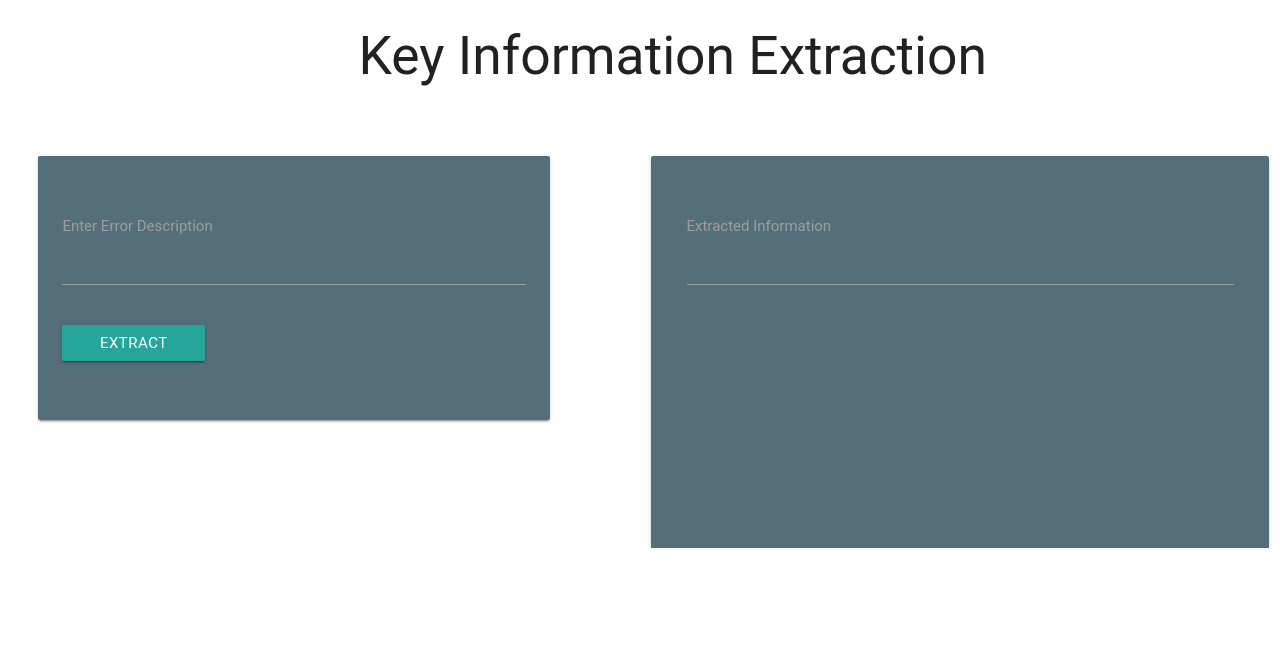
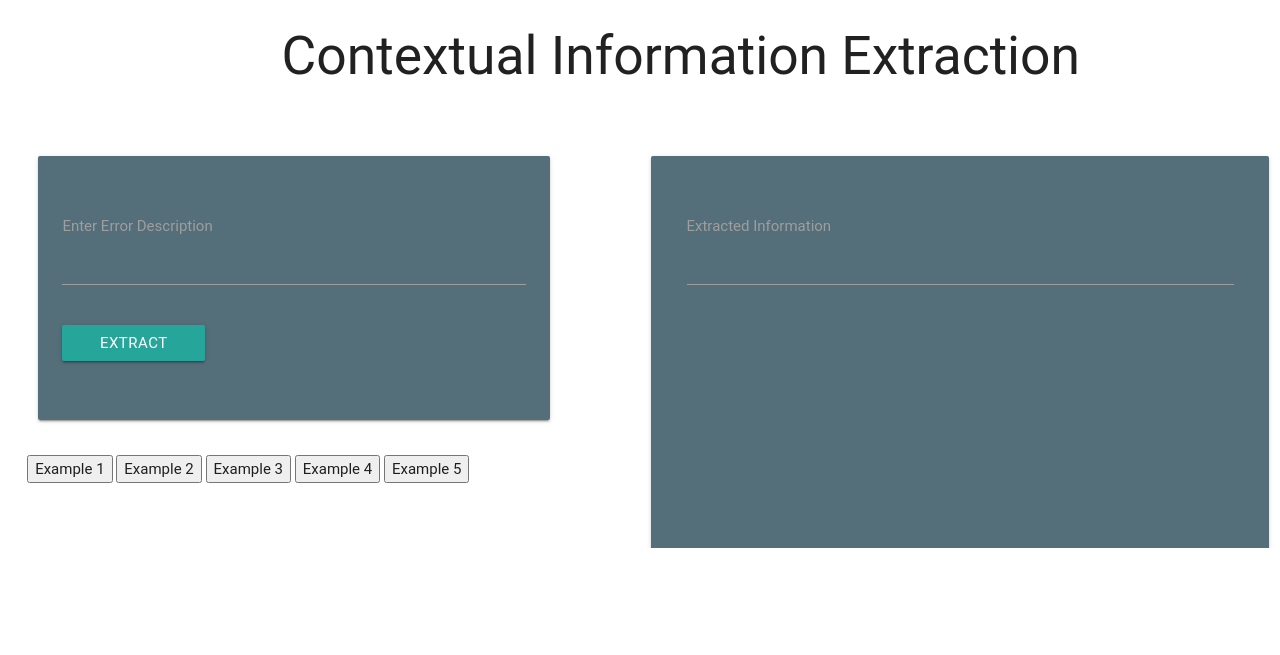
Before and after one commit to sriram1998/Key-Word-Extraction, a Python web app: template templates/ui_keyex.html in a window 1280 px wide. Shown: the top 655 px of the page. Run offline with Jinja, Linux system fonts and the light colour scheme; the template is opened without the code that fills it, so the values that code supplies are empty; some libraries are stand-ins or nearby versions; some web fonts are replaced.

Commit message:
add buttons to load sample texts

```diff
--- a/templates/ui_keyex.html
+++ b/templates/ui_keyex.html
@@ -26,13 +26,13 @@
 }
 h2{
 	position:absolute;
-	margin-left:28%;
+	margin-left:22%;
 }
 </style>
 </head>
 <body>
 <div class="row">
-<h2>Key Information Extraction</h2>
+<h2>Contextual Information Extraction</h2>
 </div>
 <div class="container">
 <div class="row valign-wrapper">
@@ -58,6 +58,13 @@ h2{
  		</div>
  	</div>
 </div>
+<div class="row">
+<button onclick="load1()" id="ex1" >Example 1</button>
+<button onclick="load2()" id="ex1" >Example 2</button>
+<button onclick="load3()" id="ex1" >Example 3</button>
+<button onclick="load4()" id="ex1" >Example 4</button>
+<button onclick="load5()" id="ex1" >Example 5</button>
+</div>
 </div>
 <div class="containerOutput">
 <div class="row valign-wrapper">
@@ -79,10 +86,31 @@ h2{
  		</div>
  	</div>
 </div>
+
 </div>
 
 </body>
 <script>
+function load1()
+{$('#textarea1').html("currently the default license is empty our terms of use say that unless otherwise specified the license is cc  ALPHANUM  it would probably be better to set this explicitly by default");
+
+}
+function load2()
+{$('#textarea1').html("if the jack server is restarted while matchmaker is running stdout is flooded with jackclientsocketread time out messages it could try to reconnect to the new jack server");
+
+}
+function load3()
+{$('#textarea1').html("getting this error on a fresh install when using the selectfield assertion failed you modified options twice on  in a single render it was rendered in componentonewayselect and modified in componentonewayselect  this was unreliable and slow in ember 1x and is no longer supported ember  ALPHANUM  emberformfor  ALPHANUM ");
+
+}
+function load4()
+{$('#textarea1').html("build a skeleton android apk branded with the artemis logo that when launched contains the following menu items select game  when tapped a message should pop up stating coming soon select codes  since select game is not yet functional this should be grayed out or otherwise indicated to be disabled and should not respond to tap start hacking  when tapped a message should pop up stating coming soon options  when tapped a message should pop up stating coming soon about  when tapped a message should pop up stating artemis for android a collaborative opensource video game cheat code generation game hacking system visit  URL  for more information");
+
+}
+function load5()
+{$('#textarea1').html("hello i am trying to simulate a hover on the clickable areas of the website so that the user knows what can be clicked i camed up with this function  var blink   mapifypolygon  setinterval function  blinktoggleclass mapifyhover    ALPHANUM    it seems to work well and add the class as intended if i use it on the area but if i use it on the polygon where the hover class needs to be activated it doesnt work anymore how can this be achieved am i targeting the wrong class also is there any that i could simulate the hover effect only or certain areas or maybe set a delay to the blinking like an area would highlight first after  NUMBER  seconds the next and so on  ALPHANUM  pause if theres no action on the website and then it starts again the website address is httpssporedevpleiade thank you");
+
+}
 $("#idForm").submit(function(e) {
 
     var url = "/script";
```
